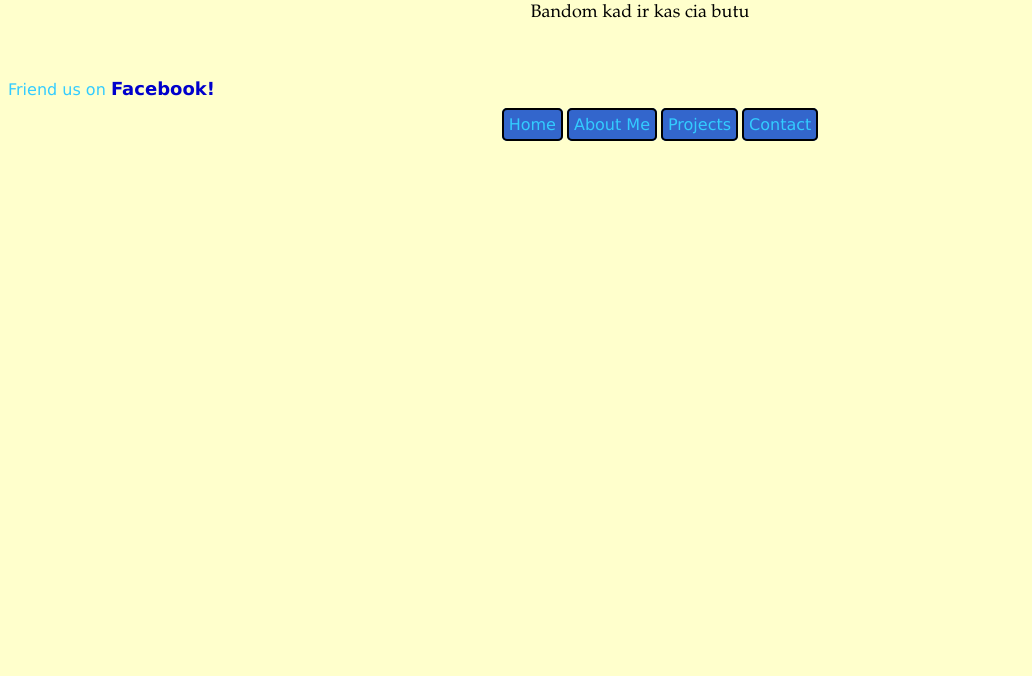
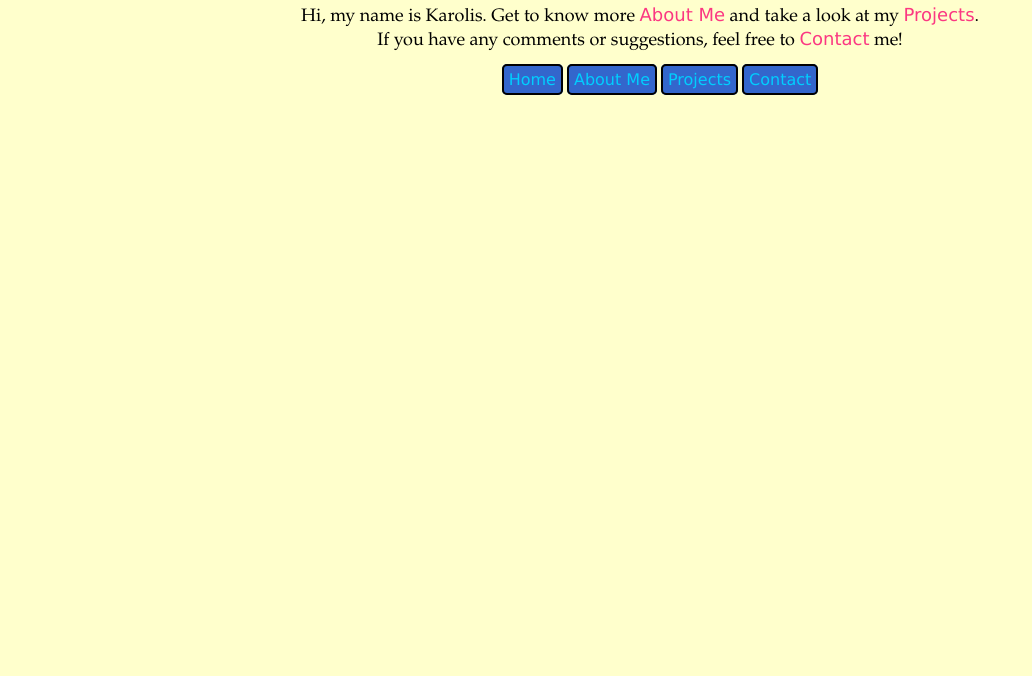
Before and after one commit to karolis94/karolis94.github.io, a plain HTML site: page index.html in a window 1280 px wide. Shown: the part 124-800 px from the top of the page, without its empty margins (0-1032 px from the left). Drawn offline with Linux system fonts and the light colour scheme.

Commit message:
Blach #3

```diff
--- a/index.html
+++ b/index.html
@@ -2,21 +2,18 @@
 <html>
   <head>
     <link type="text/css" rel="stylesheet" href="stylesheet.css"/>
-    <title>About Me</title>
+    <title>Karolis Mansas Page</title>
   </head>
   <body>
-    <img src="http://s3.amazonaws.com/codecademy-blog/assets/46838757.png"/>
-    <p>Bandom kad ir kas cia butu</p><br/><br/>
-    <div>
-      <a href="https://www.facebook.com/codecademy">Friend us on <span>Facebook!</span></a>
-    </div>
-    <div id="bar">
-      <ul>
-      <li class="bar"><a href="index.html">Home</a></li>
-      <li class="bar"><a href="about.html">About Me</a></li>
-      <li class="bar"><a href="projects.html">Projects</a></li>
-      <li class="bar"><a href="contact.html">Contact</a></li>
-      </ul>
-    </div>
+    <strong><p style="font-size: 40px">Welcome to my personal site!</p></strong>
+	<p>Hi, my name is Karolis. Get to know more <a href="about.html">About Me</a> and take a look at my <a href="projects.html">Projects</a>. </br>If you have any comments or suggestions, feel free to <a href="contact.html">Contact</a> me!</p>
+  <div id="bar">
+    <ul>
+    <li class="bar"><a href="index.html" id="skype">Home</a></li>
+    <li class="bar"><a href="about.html" id="skype">About Me</a></li>
+    <li class="bar"><a href="projects.html" id="skype">Projects</a></li>
+    <li class="bar"><a href="contact.html" id="skype">Contact</a></li>
+    </ul>
+  </div>
   </body>
 </html>
--- a/stylesheet.css
+++ b/stylesheet.css
@@ -14,7 +14,7 @@ p {
 
 a {
 	text-decoration: none;
-	color: #33CCFF;
+	color: #FB3882;
 	font-family: Verdana;
 }
 
@@ -36,8 +36,6 @@ text-align:center;
 	display: inline;
 	padding: 5px;
 	border: 2px solid #000000;
-	font-family: Verdana;
-	color: #FFCC00;
 	border-radius: 5px 5px;
 	text-align: center;
 	background-color: #3366CC;
@@ -46,3 +44,9 @@ text-align:center;
 body {
 	background-color: #FFFFCC;
 }
+
+#skype {
+	text-decoration: none;
+	color: #01CEFE;
+	font-family: Verdana;
+}
```
Also changed, not shown: about.html (+6 -8 lines), contact.html (+5 -5 lines), projects.html (+6 -8 lines).
